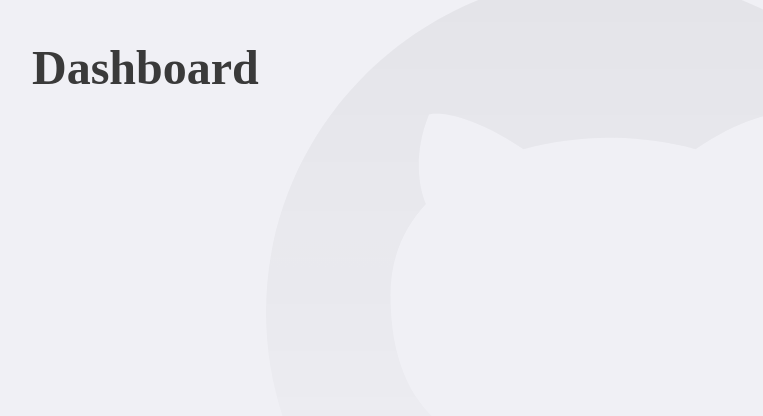
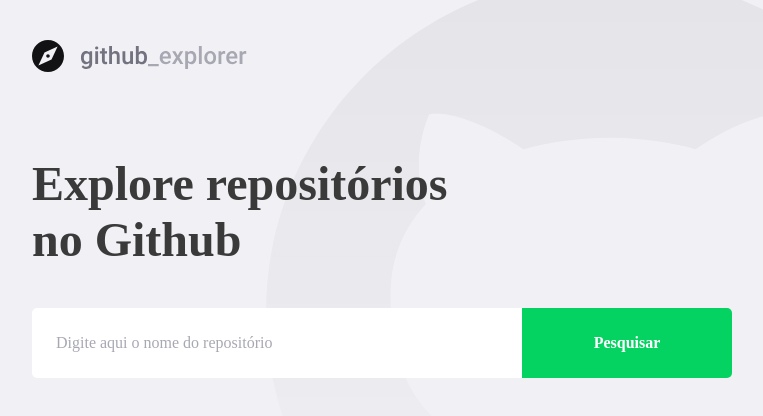
Before and after one commit to Scherpel/github-explorer, a React (Create React App) app in the folder github-explorer/: page / in a window 1280 px wide. Shown: the top 416 px of the page, without its empty margins (148-911 px from the left). Built offline with nearby package versions, Linux system fonts and the light colour scheme.

Commit message:
add logo ad stylishing the form and button component from Dashboard file

```diff
--- a/github-explorer/src/Dashboard/index.tsx
+++ b/github-explorer/src/Dashboard/index.tsx
@@ -1,8 +1,18 @@
 import React from 'react';
-import { Title } from './styles'
+import { Title, Form} from './styles'
+import logoImg from '../assets/logo.svg'
 
 const Dashboard: React.FC = () => {
-    return <Title>Dashboard</Title>;
+    return (
+    <>
+        <img src={logoImg} alt="GitExplorer logo"/>
+        <Title>Explore repositórios no Github</Title>
+        <Form>
+            <input placeholder="Digite aqui o nome do repositório"/>
+            <button type="submit">Pesquisar</button>
+        </Form>
+    </>
+    );
 }
 
 export default Dashboard;
--- a/github-explorer/src/Dashboard/styles.ts
+++ b/github-explorer/src/Dashboard/styles.ts
@@ -1,6 +1,49 @@
 import styled from 'styled-components';
+import { shade } from 'polished';
 
 export const Title = styled.h1`
     font-size: 48px;
-    color: #3A3A3A
-`
+    color: #3A3A3A;
+    max-width: 450px;
+    line-height: 56px;
+
+    margin-top: 80px;
+`;
+
+export const Form = styled.form`
+    margin-top: 40px;
+    max-width: 700px;
+
+    display: flex;
+
+    input {
+        flex: 1;
+        height: 70px;
+        padding: 0 24px;
+        border: 0;
+        border-radius: 5px 0 0 5px;
+        color: #3A3A3A;
+
+
+        &::placeholder  {
+            color: #a8a8b3;
+        }
+    }
+
+    button {
+        width: 210px;
+        height: 70px;
+        background: #04d361;
+        border-radius: 0px 5px 5px 0px;
+        border: 0;
+        color: #fff;
+        font-weight: bold;
+        transition: background-color 0.2s;
+
+        &:hover {
+            background: ${shade(0.2, '#04d361')};
+        }
+
+    }
+
+`;
```
Also changed, not shown: github-explorer/src/assets/logo.svg (added), 1 other file (tests, documents, lock files or other folders).
